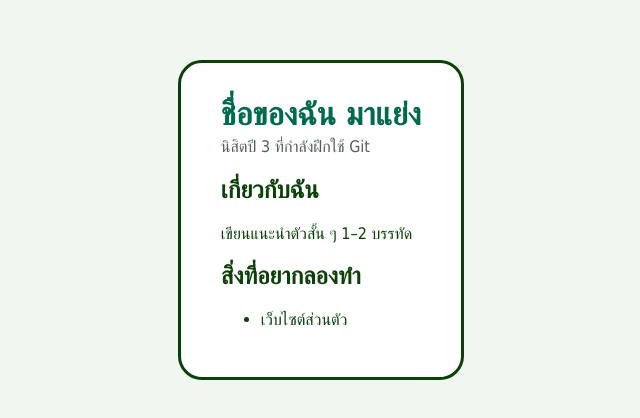
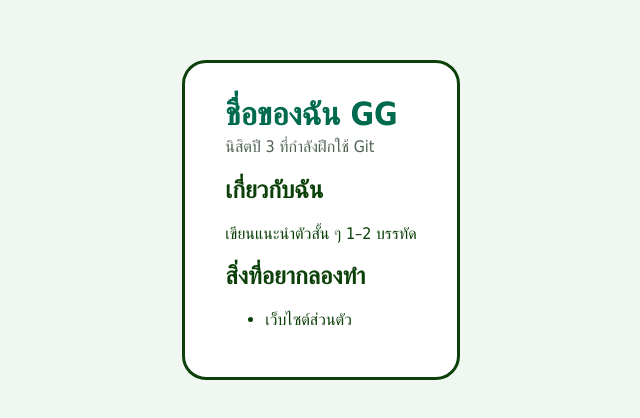
Before and after one commit to patcharapolCH/SoftwareEngineer, a plain HTML site: page my-profile/index.html in a window 1280 px wide. Shown: the part 180-598 px from the top of the page, without its empty margins (319-959 px from the left). Drawn offline with Linux system fonts and the light colour scheme.

Commit message:
test conflig

```diff
--- a/my-profile/index.html
+++ b/my-profile/index.html
@@ -8,7 +8,7 @@
 </head>
 <body>
   <main class="card">
-    <h1>ชื่อของฉัน มาแย่ง</h1>
+    <h1>ชื่อของฉัน GG</h1>
     <p class="tagline">นิสิตปี 3 ที่กำลังฝึกใช้ Git</p>
 
     <h2>เกี่ยวกับฉัน</h2>
```
